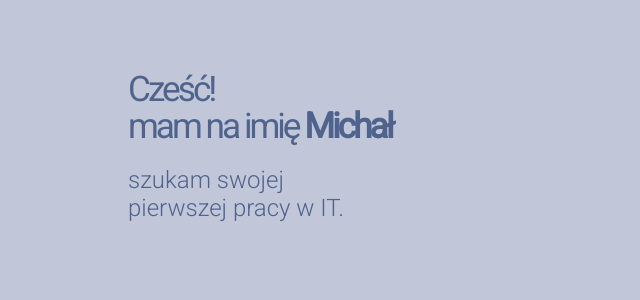
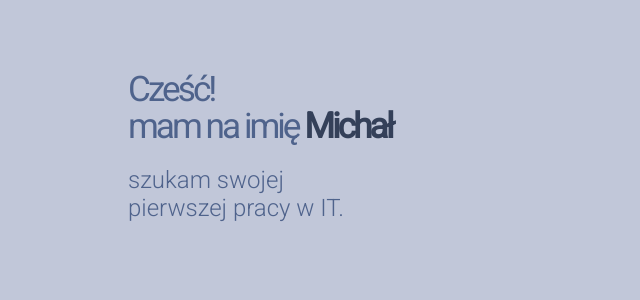
Before and after one commit to mplaszczymaka/poznaj_mnie, a PHP site: page / in a window 1280 px wide. Shown: the part 247-547 px from the top of the page, without its empty margins (0-640 px from the left). Run offline with PHP 8.4, Linux system fonts and the light colour scheme; some libraries are stand-ins or nearby versions.

Commit message:
new class .bold to emphasize sth

```diff
--- a/css/style.css
+++ b/css/style.css
@@ -237,5 +237,6 @@ footer i {
 }
 
 .bold {
+    font-weight: 700;
     color: #344059;
 }
--- a/index.html
+++ b/index.html
@@ -18,7 +18,7 @@
         <header>
 
             <hgroup>
-                <h1>Cześć!<br>mam na imię <b>Michał</b></h1>
+                <h1>Cześć!<br>mam na imię <span class="bold">Michał</span></h1>
                 <h2>szukam swojej<br>pierwszej pracy w IT.</h2>
             </hgroup>
 
@@ -41,14 +41,14 @@
             <section class="who_am_i">
                 <div class="bluebox">
                     <p>
-                        Jestem <b>samoukiem.</b> <br>
-                        Intensywnie <b>uczę</b> się programowania
+                        Jestem samoukiem.<br>
+                        Intensywnie uczę się programowania
                     </p>
                 </div>
                 <div class="bluebox">
                     <p>
-                        Zawsze interesowały mnie <b>techologie.</b><br>
-                        <b>Chcę</b> zostać częścią tego świata.
+                        Zawsze interesowały mnie techologie.<br>
+                        Chcę zostać częścią tego świata.
                     </p>
                 </div>
                 <div class="bluebox">
@@ -60,7 +60,7 @@
                 </div>
             </section>
             <section class="skills">
-                <h1>Nieustannie nabywam nowe umiejętności.</h1>
+                <h1><span class="bold">Codziennie</span> nabywam nowe umiejętności.</h1>
                 <div class="first_skills">
                     <div class="left">
                         <img src="img/2.png" /><p>Python</p>
@@ -94,7 +94,7 @@
 
 
         <footer>
-            <h1>Gdzie mnie znaleźć?</h1>
+            <h1><span class="bold">Gdzie</span> mnie znaleźć?</h1>
             <div class="icons">
                 <a href="https://www.linkedin.com/in/michał-płaszczymąka" target="_blank"><i class="fab fa-linkedin fa-2x"></i></a></br>
                 <a href="mailto:plaszczymaka.michal@gmail.com"><i class="fas fa-envelope-square fa-2x"></i></a></br>
```
